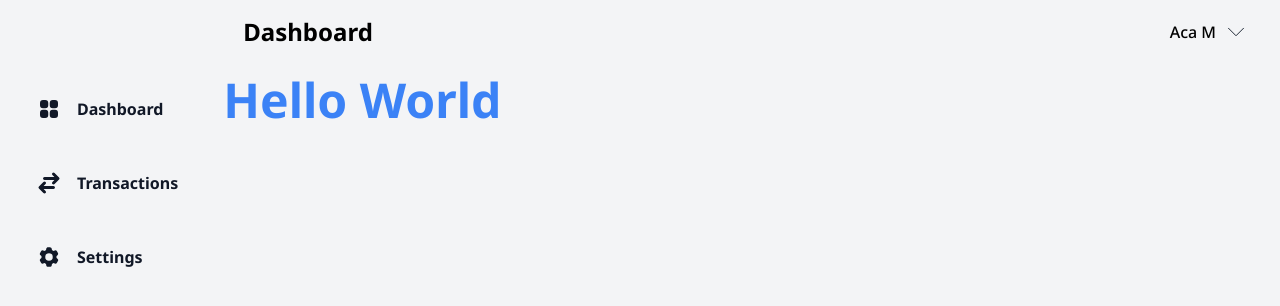
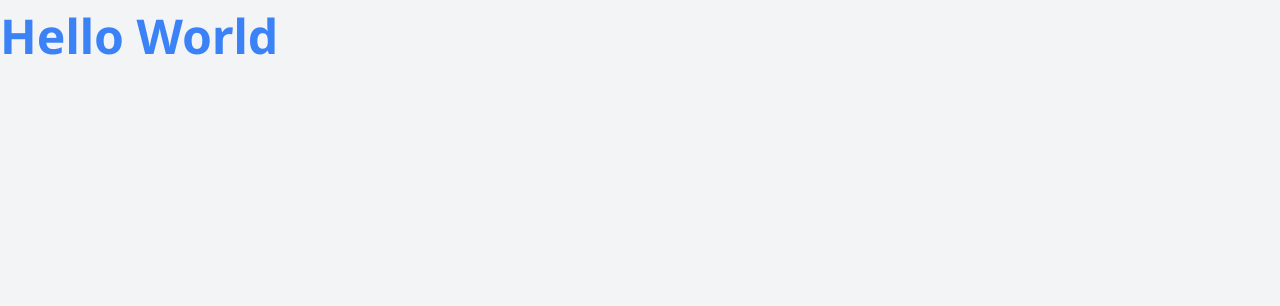
Before and after one commit to aacmal/finaki, a Next.js app: page / in a window 1280 px wide. Shown: the top 306 px of the page. Built offline with nearby package versions, Linux system fonts and the light colour scheme.

Commit message:
move entire pages to folder app

```diff
--- /dev/null
+++ b/app/app/layout.tsx
@@ -0,0 +1,22 @@
+import Container from "@/components/Container/Container";
+import Header from "@/components/Header/Header";
+import Navbar from "@/components/Navbar/Navbar";
+
+type Props = {
+  children: React.ReactNode;
+}
+
+const AppLayout = ({ children }: Props) => {
+  return (
+    <Container>
+      <Navbar />
+      <div className="flex flex-col w-full">
+        <Header />
+        <main>{children}</main>
+      </div>
+    </Container>
+  );
+};
+
+
+export default AppLayout;
--- /dev/null
+++ b/app/app/page.tsx
@@ -0,0 +1,9 @@
+import { redirect } from 'next/navigation'
+
+type Props = {}
+
+const page = (props: Props) => {
+  redirect('/app/dashboard')
+}
+
+export default page
--- a/app/layout.tsx
+++ b/app/layout.tsx
@@ -27,15 +27,7 @@ export default function RootLayout({
       */}
       <head />
       <body className={classNames('bg-gray-100', font.className)}>
-        <Container>
-          <Navbar/>
-          <div className='flex flex-col w-full'>
-            <Header/>
-            <main>
-              {children}
-            </main>
-          </div>
-        </Container>
+        {children}
       </body>
     </html>
   )
--- a/components/Navbar/Navbar.tsx
+++ b/components/Navbar/Navbar.tsx
@@ -22,17 +22,17 @@ const Navbar = (props: Props) => {
       {/* <h1 className='mb-10 font-bold text-3xl ml-3 mt-3 hidden lg:block'>Finaki.</h1> */}
       <NavLink
         icon={<GridIcon {...defaultIconProps}/>}
-        href='/dashboard'
+        href='/app/dashboard'
         active={pathname === '/dashboard'}
       >Dashboard</NavLink>
       <NavLink
         icon={<ArrowsIcon {...defaultIconProps}/>}
-        href='/transactions'
+        href='/app/transactions'
         active={pathname === '/transactions'}
       >Transactions</NavLink>
       <NavLink
         icon={<GearIcon {...defaultIconProps}/>}
-        href='/settings'
+        href='/app/settings'
         active={pathname === '/settings'}
       >Settings</NavLink>
     </nav>
```
Also changed, not shown: app/app/dashboard/page.tsx (renamed from app/dashboard/page.tsx), app/app/settings/page.tsx (renamed from app/settings/page.tsx), app/app/transactions/page.tsx (renamed from app/transactions/page.tsx).
